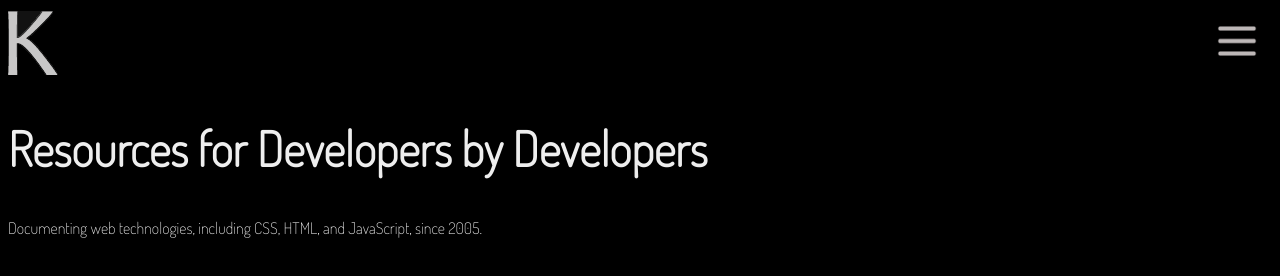
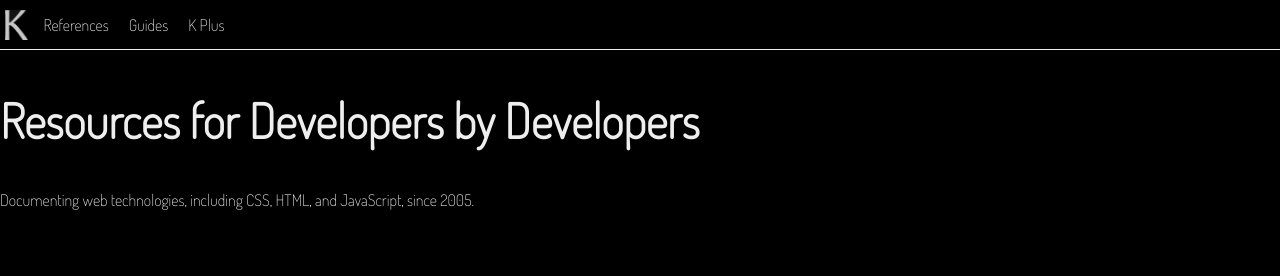
Before and after one commit to KatSchultz/dupes, a plain HTML site: page mozilla/index.html in a window 1280 px wide. Drawn offline with Linux system fonts and the light colour scheme.

Commit message:
nav menu now mobile responsive

```diff
--- a/mozilla/index.html
+++ b/mozilla/index.html
@@ -16,7 +16,7 @@
   <body>
     <header>
       <div class="icon-wrapper">
-        <img src="./images/logo.png" alt="" />
+        <img src="./images/logo.png" alt="" class="logo" />
         <div class="menu-holder">
           <img class="menu-btn" src="./images/menu-2.png" alt="menu button" />
           <nav class="">
--- a/mozilla/style.css
+++ b/mozilla/style.css
@@ -4,6 +4,7 @@
   font-family: "Dosis", sans-serif;
 }
 body {
+  margin: 0;
   background-color: black;
 }
 
@@ -12,12 +13,18 @@ body {
   justify-content: space-between;
   align-items: center;
   width: 100%;
-  max-height: 70px;
+  max-height: 50px;
+  border-bottom: solid 1px #eee;
+}
+.logo {
+  max-width: 40px;
+  max-height: 40px;
+  padding: 5px;
 }
 
 .menu-btn {
-  max-width: 70px;
-  max-height: 70px;
+  max-width: 50px;
+  max-height: 50px;
   padding: 10px;
   cursor: pointer;
   border-radius: 1rem;
@@ -30,7 +37,7 @@ body {
 
 nav {
   display: none;
-  /* margin-top: 200px; */
+  margin-top: 50px;
   width: max-content;
   right: 0;
   position: absolute;
@@ -46,7 +53,7 @@ ul {
 }
 
 li {
-  padding: 1rem;
+  padding: 0.5rem;
 }
 .menu-holder:hover > .menu-btn {
   background: #555;
@@ -67,3 +74,41 @@ li {
 h1 {
   font-size: 3rem;
 }
+
+@media only screen and (min-width: 768px) {
+  .menu-holder {
+    height: 70px;
+    width: max-content;
+    display: flex;
+    align-items: center;
+  }
+  .menu-btn {
+    display: none;
+  }
+  .icon-wrapper {
+    justify-content: flex-start;
+    /* align-items: center; */
+    width: 100%;
+    max-height: 50px;
+    border-bottom: solid 1px #eee;
+  }
+  nav {
+    display: flex;
+    margin-top: 0px;
+    left: 0;
+
+    width: max-content;
+    /* position: absolute; */
+    background-color: #000;
+  }
+  ul {
+    margin: 0;
+    display: flex;
+    flex-direction: row;
+    justify-content: flex-start;
+    list-style-type: none;
+  }
+  li {
+    padding: 0 10px;
+  }
+}
```
